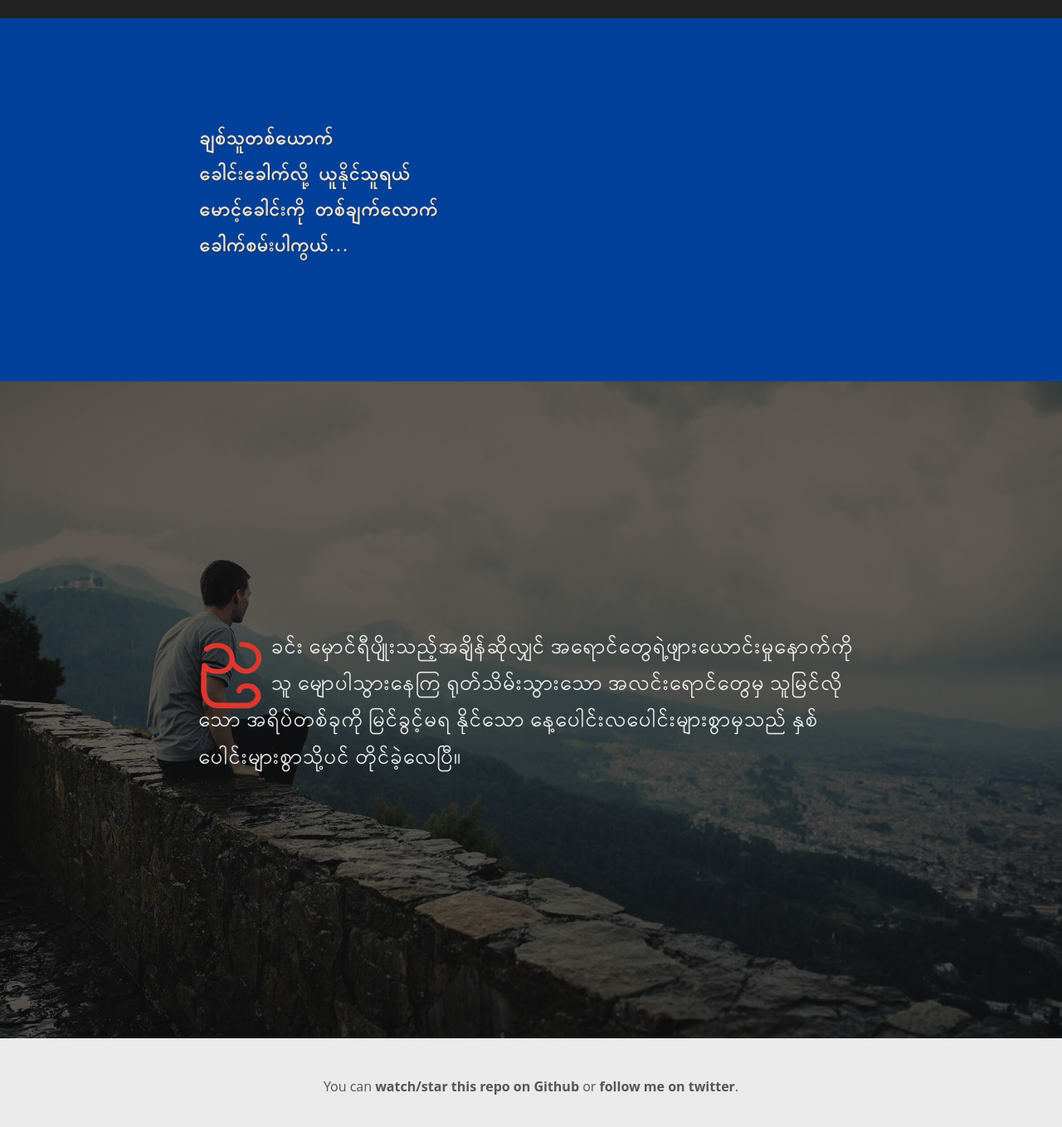
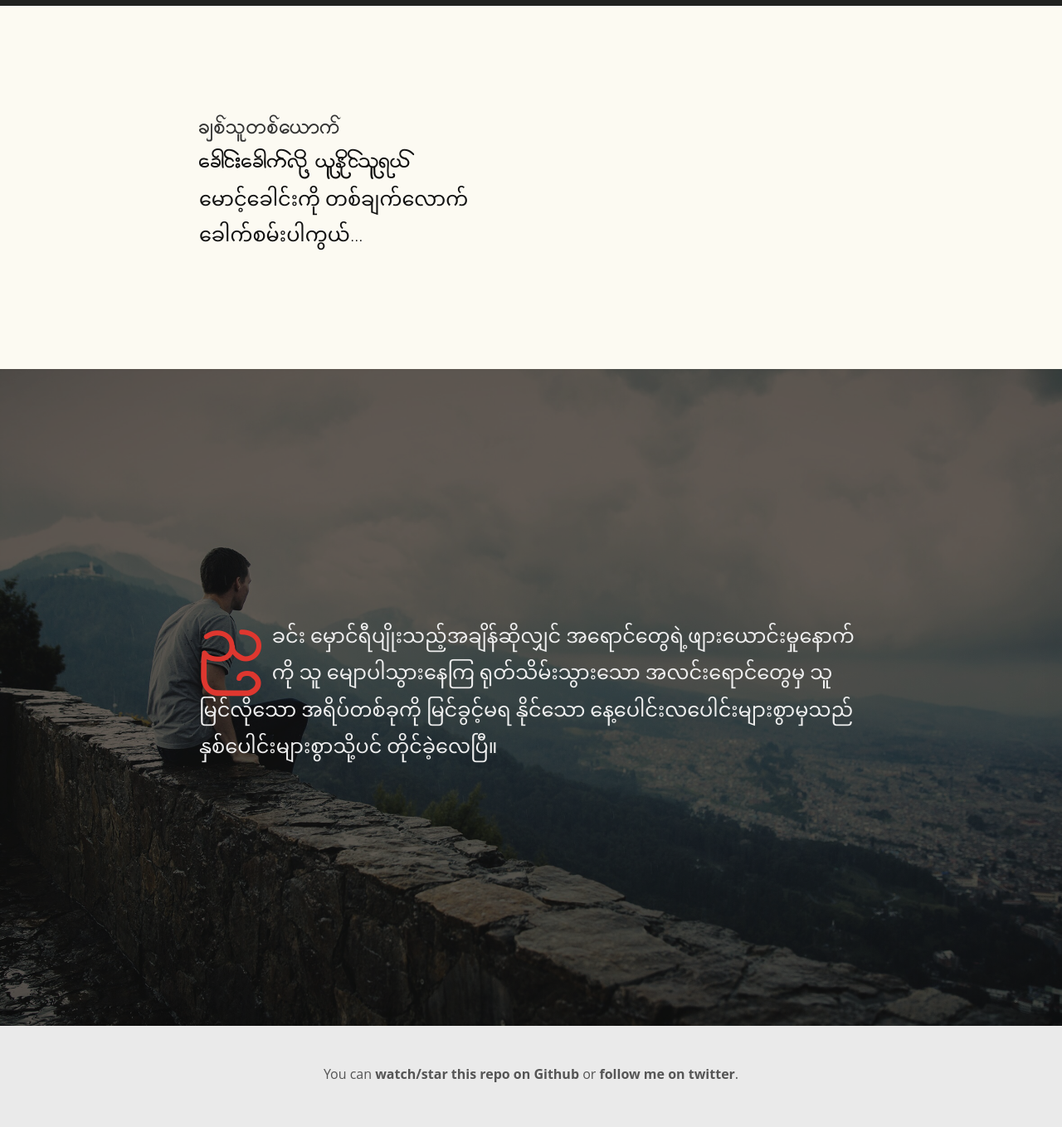
Before and after one commit to khzaw/beautiful-burmese-type, a Jekyll site: the page built from index.html, in a window 1280 px wide and 1400 px high, scrolled down 9974 px. Shown: the top 1359 px of the window at 83% size. Built offline with Jekyll 4.4.1, drawn with Linux system fonts in a browser that asks for light colours; some web fonts are replaced.

Commit message:
Testing of new fonts

```diff
--- a/_sass/_fonts.scss
+++ b/_sass/_fonts.scss
@@ -11,7 +11,6 @@
         }
         src: url($filepath + ".woff") format('woff'),
              url($filepath + ".ttf")  format('truetype'),
-             url($filepath + ".woff2") format('woff2'),
              url($filepath + ".svg") format('svg');
     }
 }
@@ -22,6 +21,7 @@
 @include font-face('CharisSIL', 'CharisSIL-BI', 'CharisSIL', 'bold', 'italic');
 
 @include font-face('Cherry Unicode', 'CherryUnicode', 'CherryUnicode');
+@include font-face('Kamjing-2', 'Kamjing-2', 'Kamjing-2');
 @include font-face('Masterpiece Uni Round', 'MasterpieceUniRound', 'MasterpieceUniRound');
 @include font-face('Masterpiece Uni Sans', 'MasterpieceUniSans', 'MasterpieceUniSans');
 @include font-face('MON3 Anonta', 'MON3Anonta1', 'MON3Anonta1');
@@ -46,13 +46,18 @@
 @include font-face('Myanmar Pauklay', 'MyanmarPauklay', 'MyanmarPauklay');
 @include font-face('Myanmar Yinmar', 'MyanmarYinmar', 'MyanmarYinmar');
 @include font-face('MyMyanmar Universal', 'MyMyanmarUniversal', 'MyMyanmarUniversal');
+@include font-face('NamKhoneUnicode', 'NamKhoneUnicode', 'NamKhoneUnicode');
+@include font-face('NKSSmart2', 'NKSSmart2', 'NKSSmart2');
 @include font-face('NKSSmart3', 'NKSSmart3', 'NKSSmart3');
+@include font-face('NKSSmart4', 'NKSSmart4', 'NKSSmart4');
 @include font-face('Padauk', 'Padauk', 'Padauk');
 @include font-face('Padauk', 'Padauk-Bold', 'Padauk', 'bold');
 @include font-face('Parabaik', 'Parabaik', 'Parabaik');
 @include font-face('Pyidaungsu', 'Pyidaungsu', 'Pyidaungsu');
 @include font-face('Noto Sans Myanmar', 'NotoSansMyanmar-Regular', 'NotoSansMyanmar');
 @include font-face('Noto Sans Myanmar', 'NotoSansMyanmar-Bold', 'NotoSansMyanmar', 'bold');
+@include font-face('Noto Sans Myanmar UI', 'NotoSansMyanmarUI', 'NotoSansMyanmarUI');
+@include font-face('Noto Sans Myanmar UI', 'NotoSansMyanmarUI-Bold', 'NotoSansMyanmarUI', 'bold');
 @include font-face('Ours-Unicode', 'Ours-Unicode', 'Ours-Unicode');
 @include font-face('Tharlon', 'Tharlon', 'Tharlon');
 @include font-face('ThanLwin', 'ThanLwin', 'ThanLwin');
--- a/css/main.scss
+++ b/css/main.scss
@@ -408,16 +408,28 @@ footer { padding: 50px; text-align: center;
   }
 
   &#ayelinhtut {
-    background: #00409A;
+    background: #FCFAF2;
     padding: 125px 180px;
     .text {
       max-width: $content-width;
       margin: 0 auto;
 
-      p {
-        color: #E7E9E6;
-        font: 400 24px/1.8 'padauk';
-        text-shadow: 1px 1px 1px #333;
+      .first {
+        color: #333;
+        font: 400 24px/1.8 'NKSSmart2';
+        //text-shadow: 1px 1px 1px #333;
+      }
+
+      .second {
+        font: 24px/1.8 'NKSSmart3';
+      }
+
+      .third {
+        font: 24px/1.8 'Kamjing-2';
+      }
+
+      .fourth {
+        font: 24px/1.8 'Noto Sans Myanmar UI';
       }
     }
   }
--- a/index.html
+++ b/index.html
@@ -145,10 +145,10 @@ layout: default
 
   <section class="page" id="ayelinhtut">
     <section class="text">
-      <p>ချစ်သူတစ်ယောက်<br>
-        ခေါင်းခေါက်လို့ ယူနိုင်သူရယ် <br>
-        မောင့်ခေါင်းကို တစ်ချက်လောက်<br>
-        ခေါက်စမ်းပါကွယ်&hellip;
+      <p><span class="first">ချစ်သူတစ်ယောက်</span><br>
+        <span class="second">ခေါင်းခေါက်လို့ ယူနိုင်သူရယ် </span><br>
+        <span class="third">မောင့်ခေါင်းကို တစ်ချက်လောက်</span><br>
+        <span class="fourth">ခေါက်စမ်းပါကွယ်</span>&hellip;
       </p>
     </section>
   </section>
```
